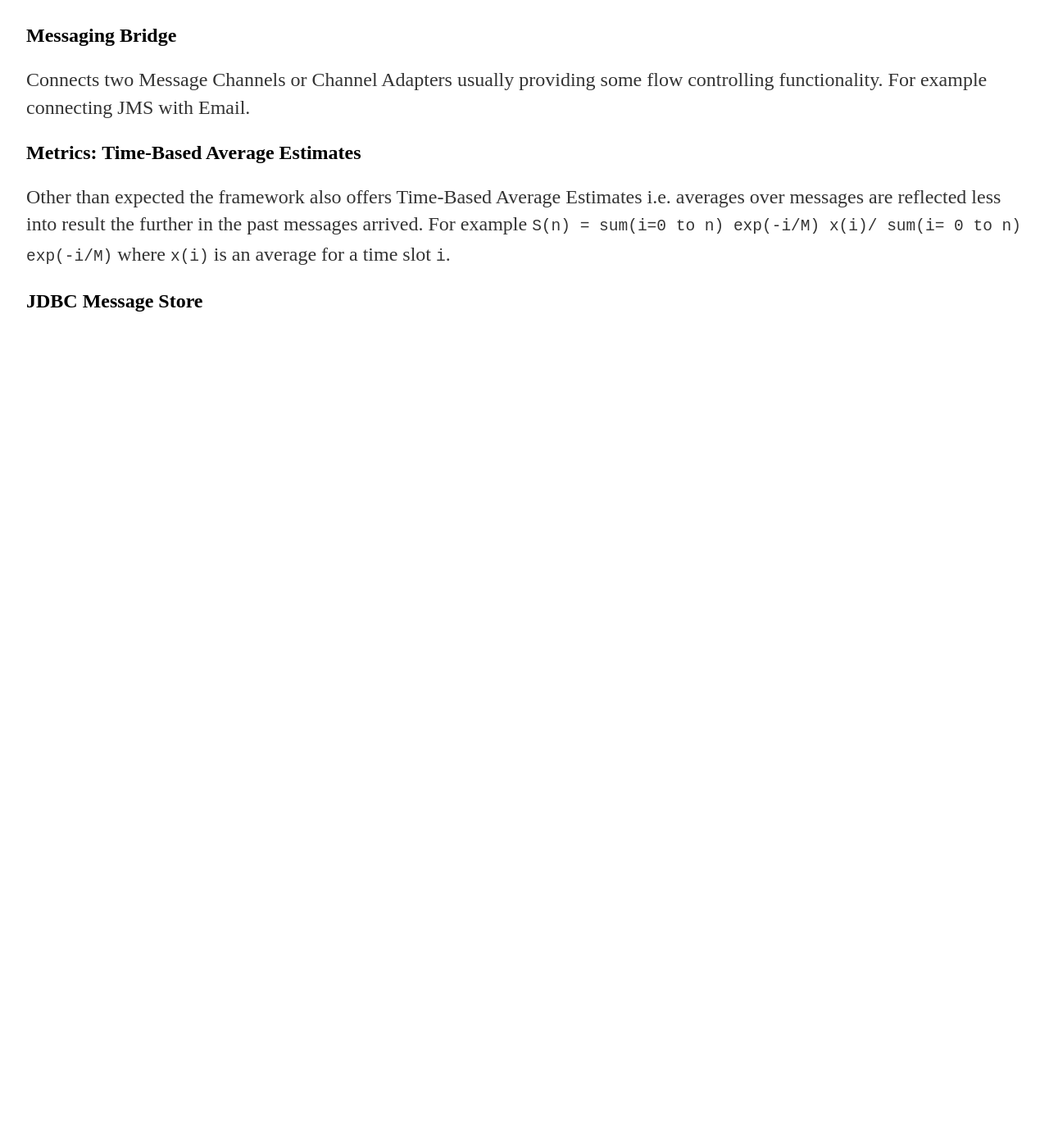
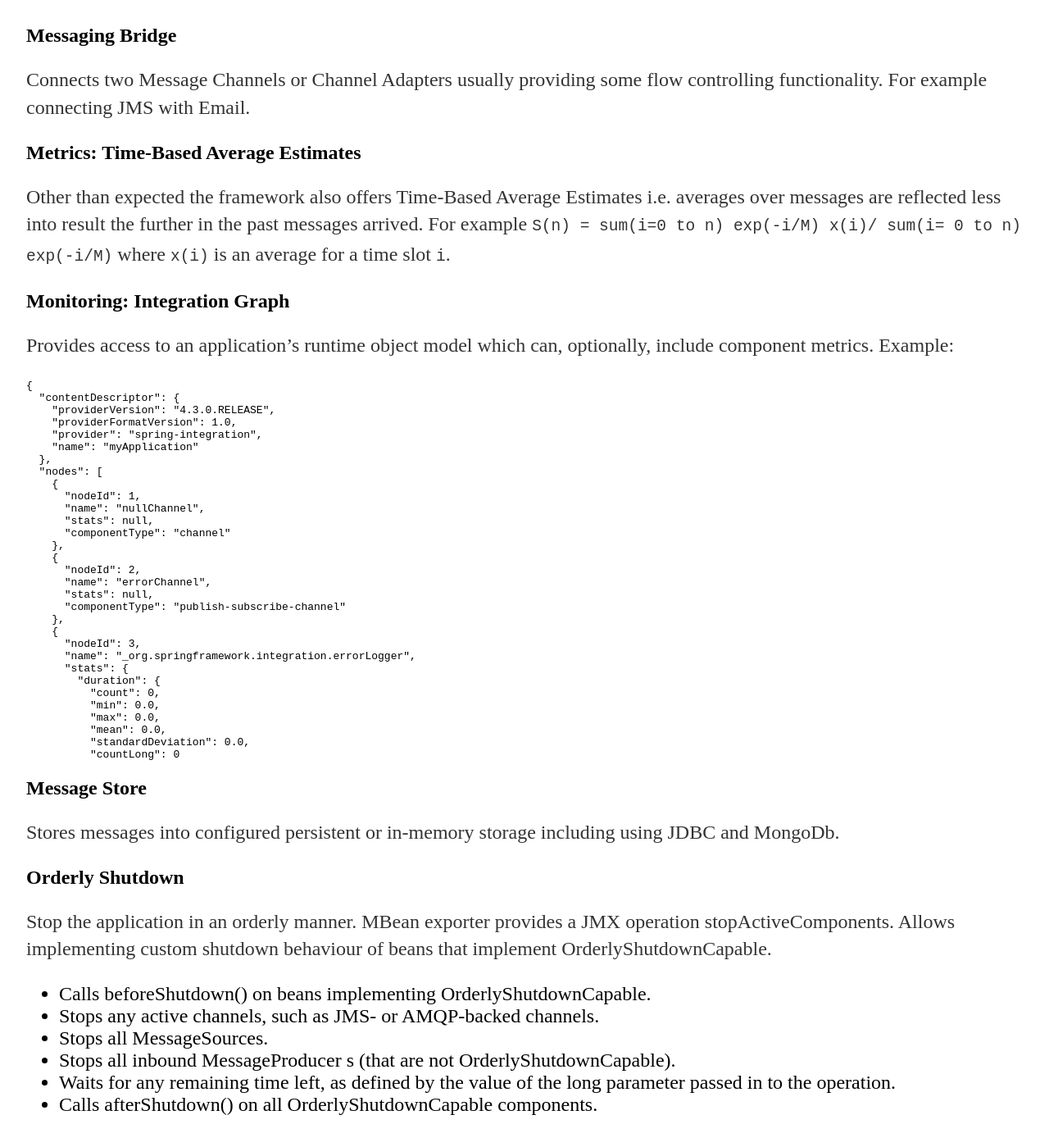
Before and after one commit to vackosar/vackosar.github.io, a Jekyll site: the page built from unpublished/Spring-Integration-Advanced-Features.md, in a window 1280 px wide and 1400 px high, scrolled down 2288 px. Shown: the whole window at 82% size. Built offline with Jekyll 4.4.1, drawn with Linux system fonts in a browser that asks for light colours; our own code applies the rules of GitHub Pages for plain Markdown files; before the commit the page ends 2689 px from its top, so only the background shows below that.

Commit message:
Spring Integration scratch

````diff
--- a/unpublished/Spring-Integration-Advanced-Features.md
+++ b/unpublished/Spring-Integration-Advanced-Features.md
@@ -83,4 +83,53 @@ Connects two Message Channels or Channel Adapters usually providing some flow co
 Other than expected the framework also offers Time-Based Average Estimates i.e. averages over messages are reflected less into result the further in the past messages arrived.
 For example ```S(n) = sum(i=0 to n) exp(-i/M) x(i)/ sum(i= 0 to n) exp(-i/M)``` where ```x(i)``` is an average for a time slot ```i```.
 
-## JDBC Message Store
+## Monitoring: Integration Graph
+Provides access to an application’s runtime object model which can, optionally, include component metrics.
+Example:
+```
+{
+  "contentDescriptor": {
+    "providerVersion": "4.3.0.RELEASE",
+    "providerFormatVersion": 1.0,
+    "provider": "spring-integration",
+    "name": "myApplication"
+  },
+  "nodes": [
+    {
+      "nodeId": 1,
+      "name": "nullChannel",
+      "stats": null,
+      "componentType": "channel"
+    },
+    {
+      "nodeId": 2,
+      "name": "errorChannel",
+      "stats": null,
+      "componentType": "publish-subscribe-channel"
+    },
+    {
+      "nodeId": 3,
+      "name": "_org.springframework.integration.errorLogger",
+      "stats": {
+        "duration": {
+          "count": 0,
+          "min": 0.0,
+          "max": 0.0,
+          "mean": 0.0,
+          "standardDeviation": 0.0,
+          "countLong": 0
+```
+
+## Message Store
+Stores messages into configured persistent or in-memory storage including using JDBC and MongoDb.
+
+## Orderly Shutdown
+
+Stop the application in an orderly manner. MBean exporter provides a JMX operation stopActiveComponents. Allows implementing custom shutdown behaviour of beans that implement OrderlyShutdownCapable.
+
+- Calls beforeShutdown() on beans implementing OrderlyShutdownCapable.
+- Stops any active channels, such as JMS- or AMQP-backed channels.
+- Stops all MessageSources.
+- Stops all inbound MessageProducer s (that are not OrderlyShutdownCapable).
+- Waits for any remaining time left, as defined by the value of the long parameter passed in to the operation.
+- Calls afterShutdown() on all OrderlyShutdownCapable components.
````
